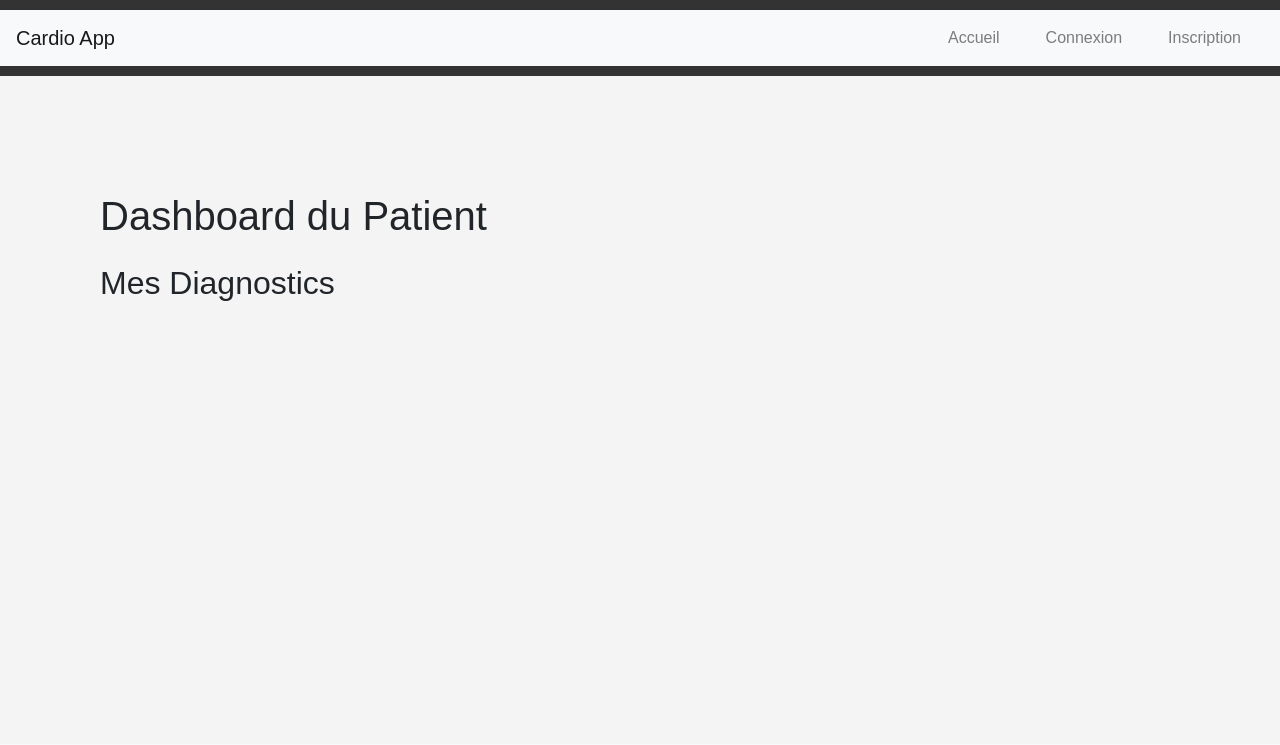
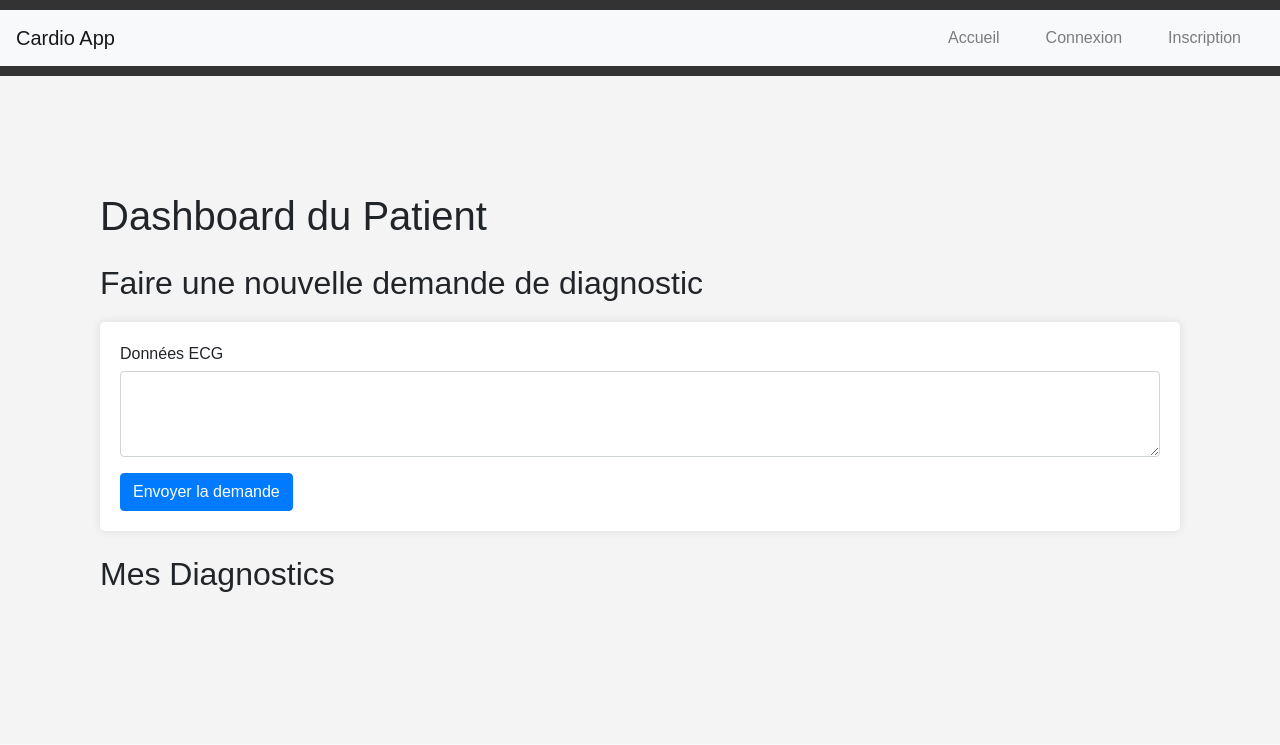
Before and after one commit to Takkino31/cardio-app, a Flask app: template app/templates/patient_dashboard.html in a window 1280 px wide. Shown: the top 745 px of the page. Run offline with Flask 3, Linux system fonts and the light colour scheme; the template is opened without the code that fills it, so the values that code supplies are empty; some libraries are stand-ins or nearby versions.

Commit message:
Patient dashbord done

```diff
--- a/app/templates/patient_dashboard.html
+++ b/app/templates/patient_dashboard.html
@@ -2,6 +2,16 @@
 {% block content %}
 <div class="container">
     <h1 class="mt-5">Dashboard du Patient</h1>
+
+    <h2 class="mt-4">Faire une nouvelle demande de diagnostic</h2>
+    <form action="{{ url_for('main.request_diagnostic') }}" method="POST">
+        <div class="form-group">
+            <label for="ecg_data">Données ECG</label>
+            <textarea class="form-control" name="ecg_data" id="ecg_data" rows="3" required></textarea>
+        </div>
+        <button type="submit" class="btn btn-primary">Envoyer la demande</button>
+    </form>
+
     <h2 class="mt-4">Mes Diagnostics</h2>
     {% for diagnostic in diagnostics %}
         <div class="card mt-3">
```
